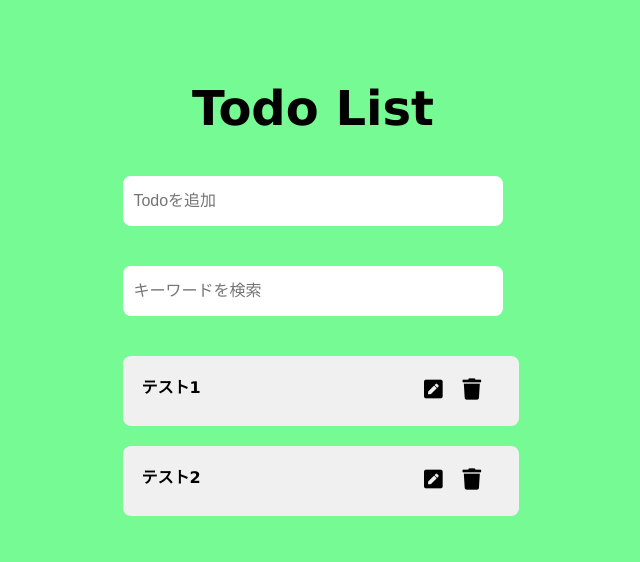
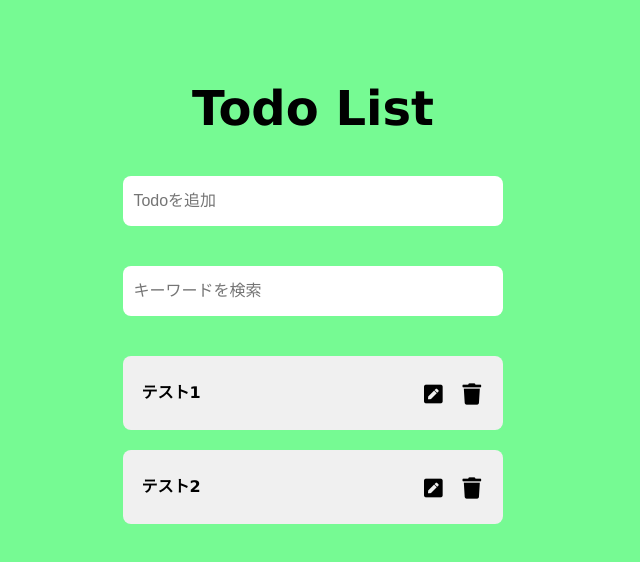
Before and after one commit to masahiro96848/react-hooks-todo, a React (Create React App) app: page / in a window 1280 px wide. Shown: the top 562 px of the page, without its empty margins (327-967 px from the left). Built offline with nearby package versions, Linux system fonts and the light colour scheme.

Commit message:
fix: Todoの削除する処理を修正。CSSを修正

```diff
--- a/src/App.jsx
+++ b/src/App.jsx
@@ -15,13 +15,14 @@ export const App = () => {
         event.preventDefault()
         if (todo !== '') {
             setTodoList([{ id: `${todo}-${Date.now()}`, todo }, ...todoList]);
-
+            setTodoList([...todoList, todo])
+            setTodo('')
+        } else {
+            return
         }
-        setTodoList([...todoList, todo])
-        setTodo('')
     }
     const handleDelete = (id) => {
-        const delTodo = todoList.filter((todo) => todo.id !== id);
+        const delTodo = todoList.filter((todo) => todo !== id);
         setTodoList([...delTodo]);
 
     }
--- a/src/components/TodoItem.jsx
+++ b/src/components/TodoItem.jsx
@@ -6,7 +6,7 @@ export const TodoItem = (props) => {
         <div className="list-item">
             <span className="item">{todo}</span>
             <i className="fas fa-pen-square fa-lg"></i>
-            <i onClick={() => handleDelete(todo.id)} className="fa fa-trash fa-lg" aria-hidden="true"></i>
+            <i onClick={() => handleDelete(todo)} className="fa fa-trash fa-lg" aria-hidden="true"></i>
         </div>
 
     )
--- a/src/index.css
+++ b/src/index.css
@@ -42,15 +42,15 @@ body {
 
 .list {
   list-style: none;
+  box-sizing: border-box;
   line-height: 1.5;
   font-weight: 700;
   background-color: #f0f0f0;
   font-size: 16px;
   width: 100%;
-  height:30px;
   border-radius: 8px;
   border: none;
-  padding: 20px 8px;
+  padding: 25px 8px;
   margin-bottom: 20px;
 }
 
```
